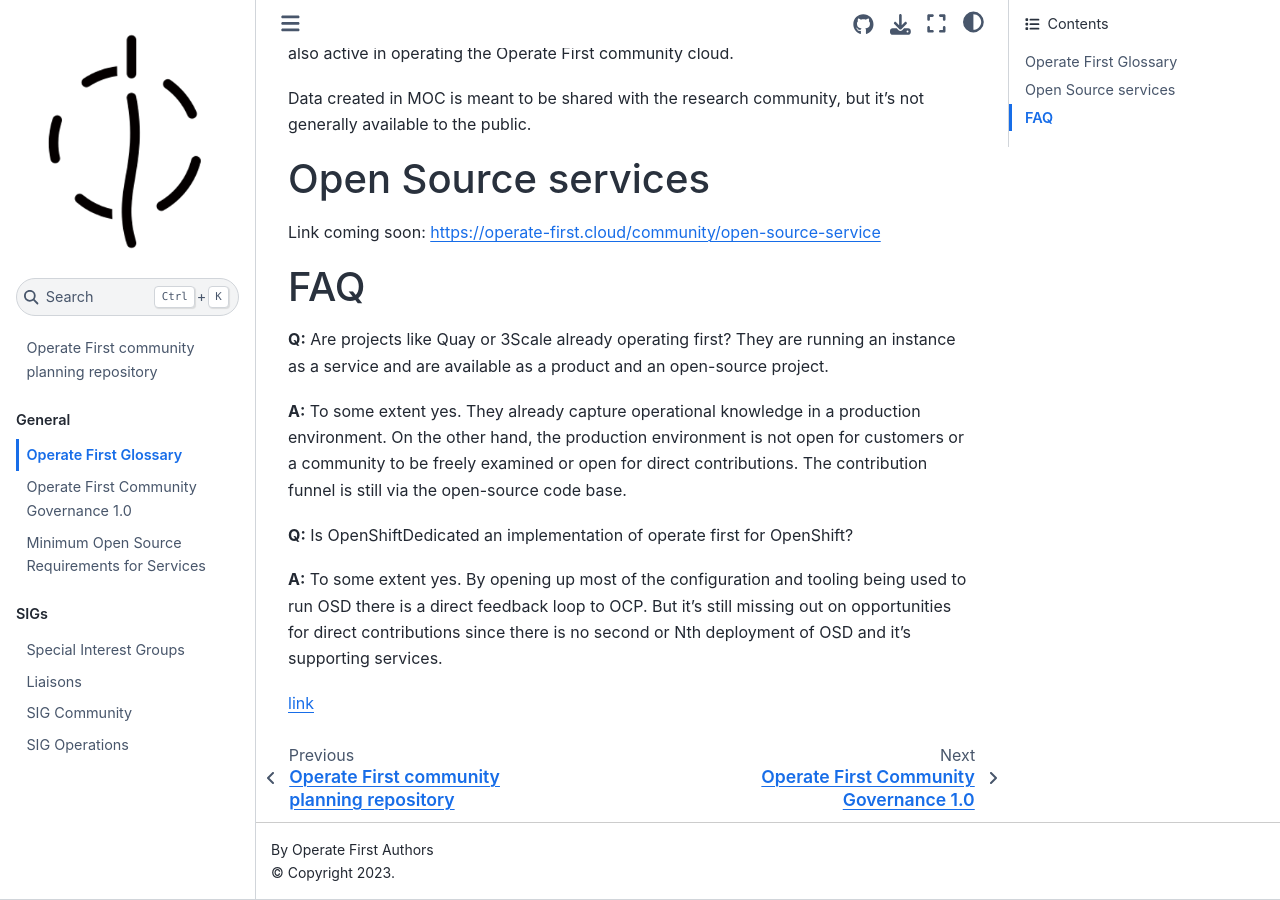
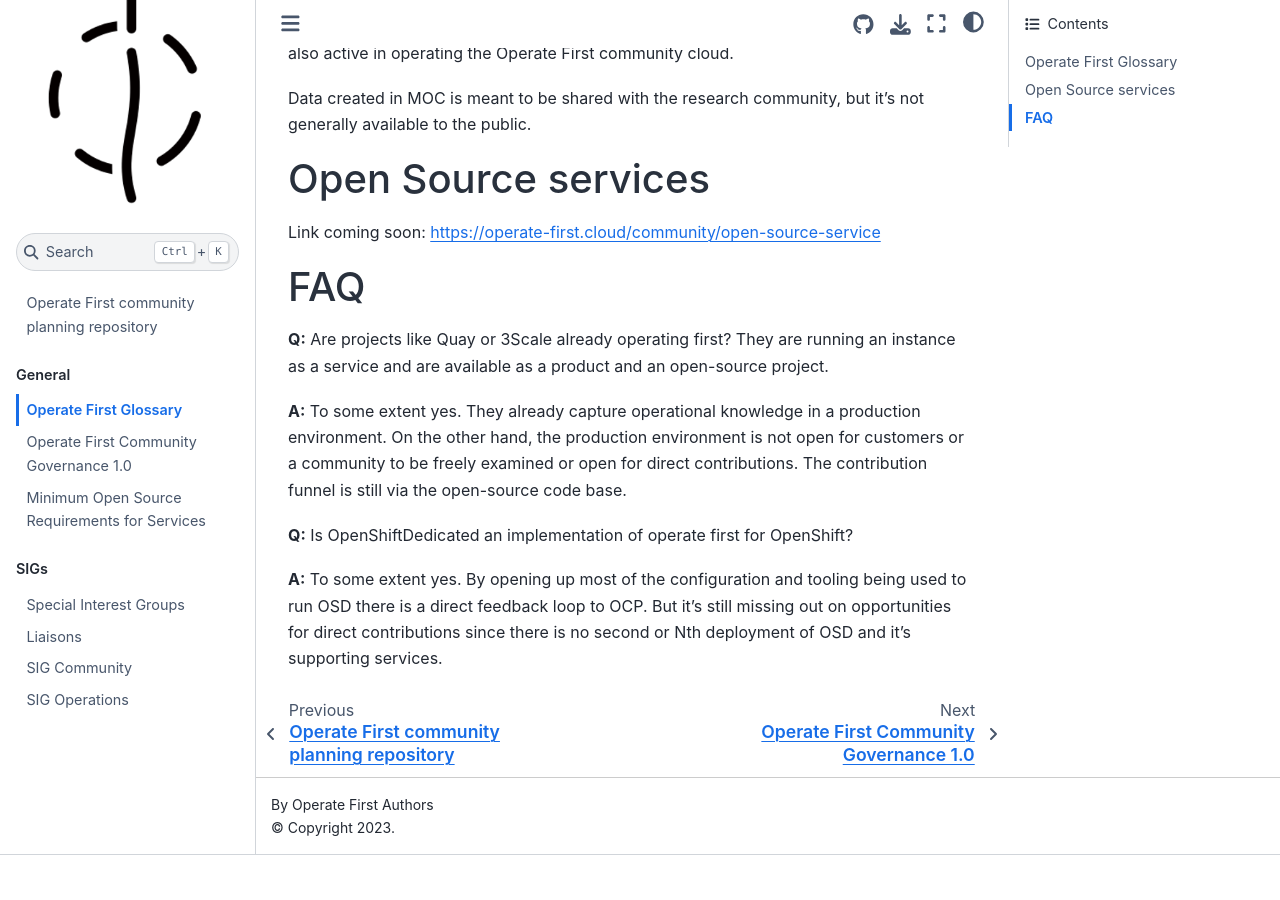
Before and after one commit to operate-first/community, a Jupyter Book: the page built from glossary.md, in a window 1280 px wide and 900 px high, scrolled down 1511 px. Built offline with Jupyter Book 1.0.4 settings and Sphinx 7.4.7 and the Sphinx Book theme 1.1.4, drawn with Linux system fonts in a browser that asks for light colours; after the commit the page ends 2366 px from its top, so only the background shows below that.

Commit message:
Removing mystery link & trailing whitespace
Thanks pre-commit!

```diff
--- a/glossary.md
+++ b/glossary.md
@@ -51,5 +51,3 @@
 **Q:** Is OpenShiftDedicated an implementation of operate first for OpenShift?
 
 **A:** To some extent yes. By opening up most of the configuration and tooling being used to run OSD there is a direct feedback loop to OCP. But it’s still missing out on opportunities for direct contributions since there is no second or Nth deployment of OSD and it’s supporting services.
-
-[link](https://iquaid.org)
```
